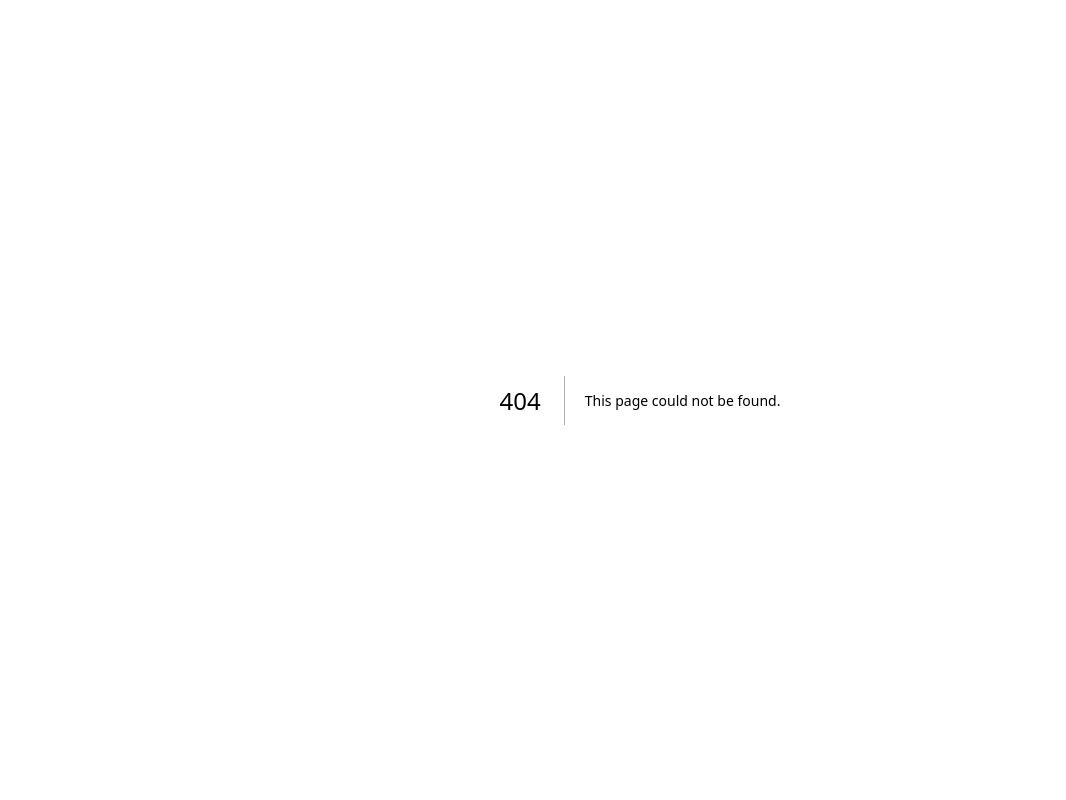
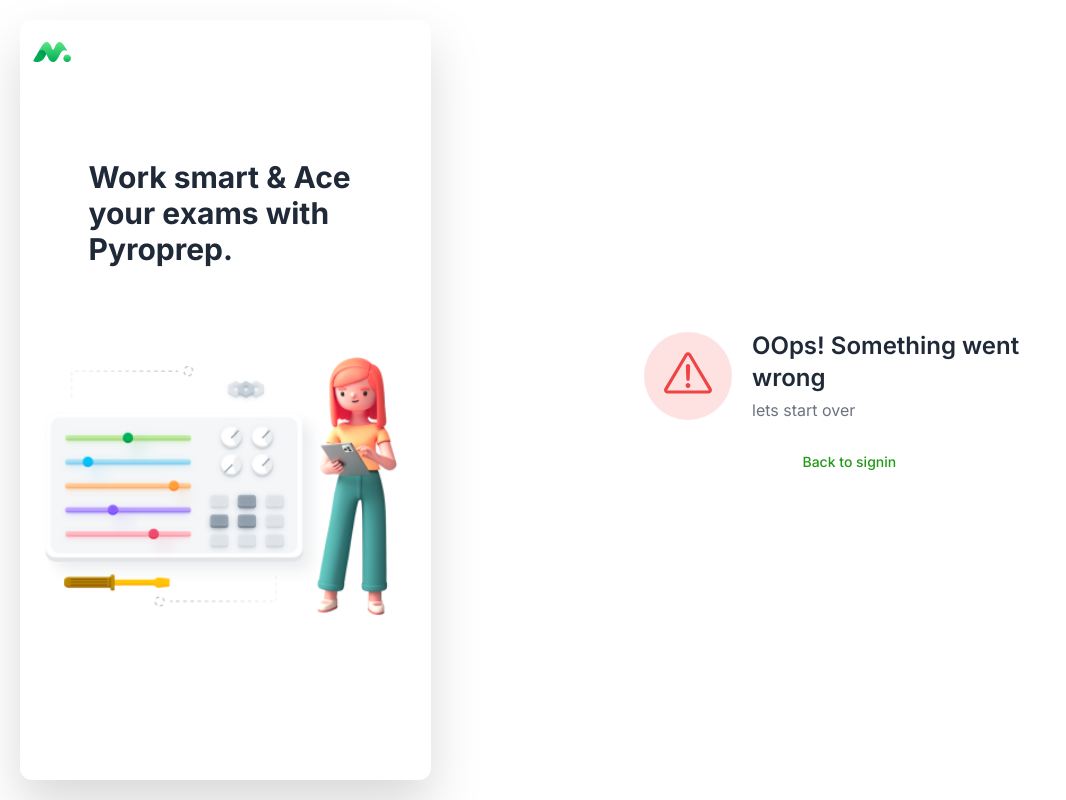
Before and after one commit to Suman196pokhrel/PyroPrep, a Next.js app: page /error in a window 1280 px wide. Before the commit this address had no page. Shown: the whole page, without its empty margins (0-1066 px from the left). Built offline with nearby package versions, Linux system fonts and the light colour scheme.

Commit message:
added custom error page for signIn error

```diff
--- /dev/null
+++ b/app/(auth)/error/page.tsx
@@ -0,0 +1,10 @@
+import { ErrorCard } from '@/components/auth/ErrorCard'
+import React from 'react'
+
+const AuthErrorPage = () => {
+    return (
+        <ErrorCard />
+    )
+}
+
+export default AuthErrorPage
--- a/auth.ts
+++ b/auth.ts
@@ -10,6 +10,10 @@
   signIn,
   signOut,
 } = NextAuth({
+  pages: {
+    signIn: "/signin",
+    error: "/error",
+  },
   events: {
     // TO AUTO POPULATE EMAIL VERIFIED FOR USERS WHO REGISTER OR LOGIN WITH OAUTH PROVIDERS
     async linkAccount({ user }) {
--- /dev/null
+++ b/components/auth/ErrorCard.tsx
@@ -0,0 +1,25 @@
+import React from 'react'
+import AuthHeader from '../molecules/AuthHeader'
+import { BackButton } from './BackButton'
+import { ExclamationTriangleIcon } from '@radix-ui/react-icons'
+
+export const ErrorCard = () => {
+    return (
+        <main>
+            <div className='flex items-center gap-5'>
+                <div className='flex items-center justify-center p-5 rounded-full bg-red-100'>
+                    <ExclamationTriangleIcon className=' text-red-500 h-12 w-12' />
+                </div>
+                <AuthHeader
+                    title='OOps! Something went wrong'
+                    subTitle='lets start over'
+                />
+            </div>
+
+            <BackButton
+                backButtonLabel='Back to signin'
+                backButtonHref='/signin'
+            />
+        </main>
+    )
+}
--- a/routes.ts
+++ b/routes.ts
@@ -10,7 +10,7 @@
  * These routes will redirect logged in users to /dashboard
  * @type {string[]}
  */
-export const authRoutes = ["/signin", "/signup"];
+export const authRoutes = ["/signin", "/signup", "/error"];
 
 /**
  * The prefix for api authentication routes
```
